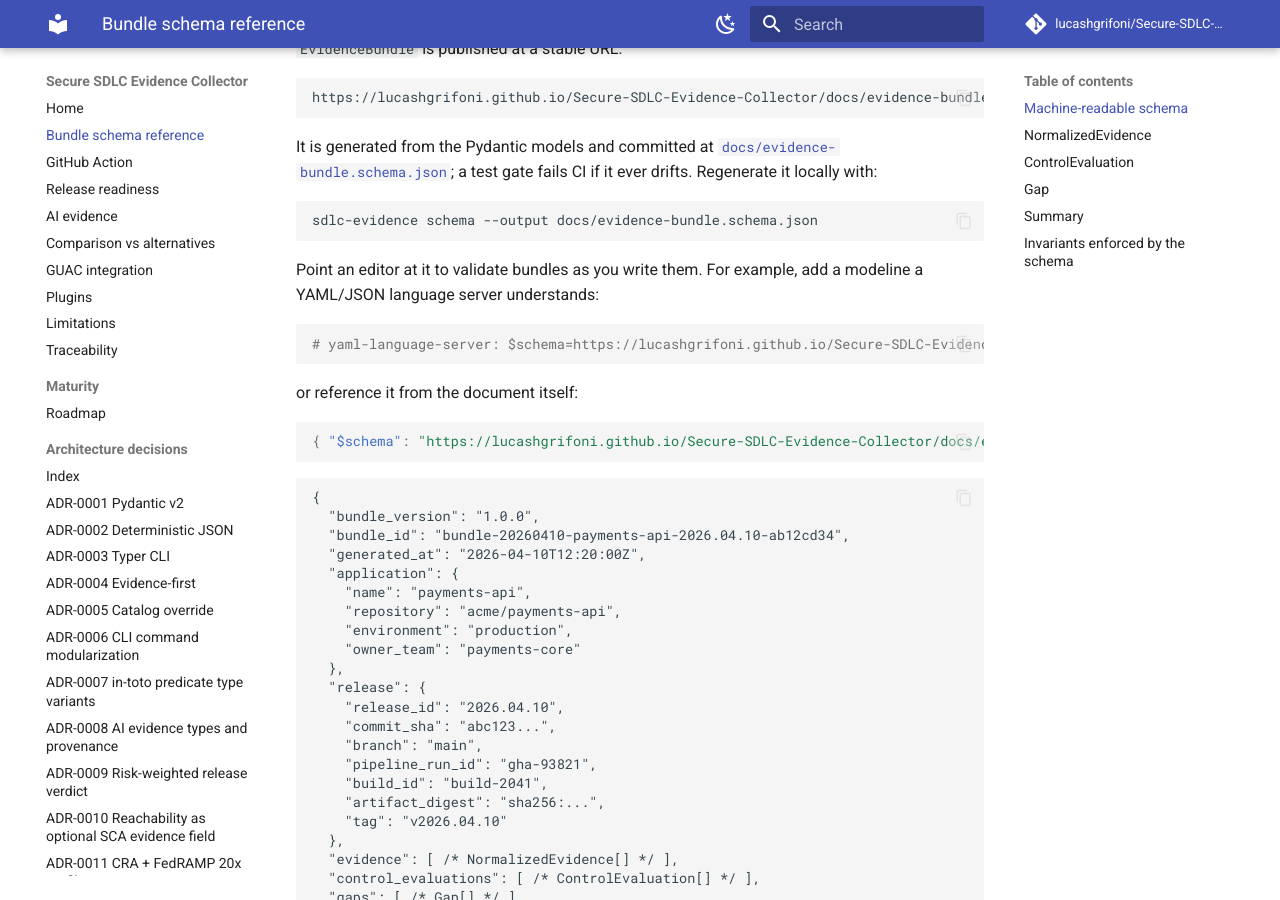
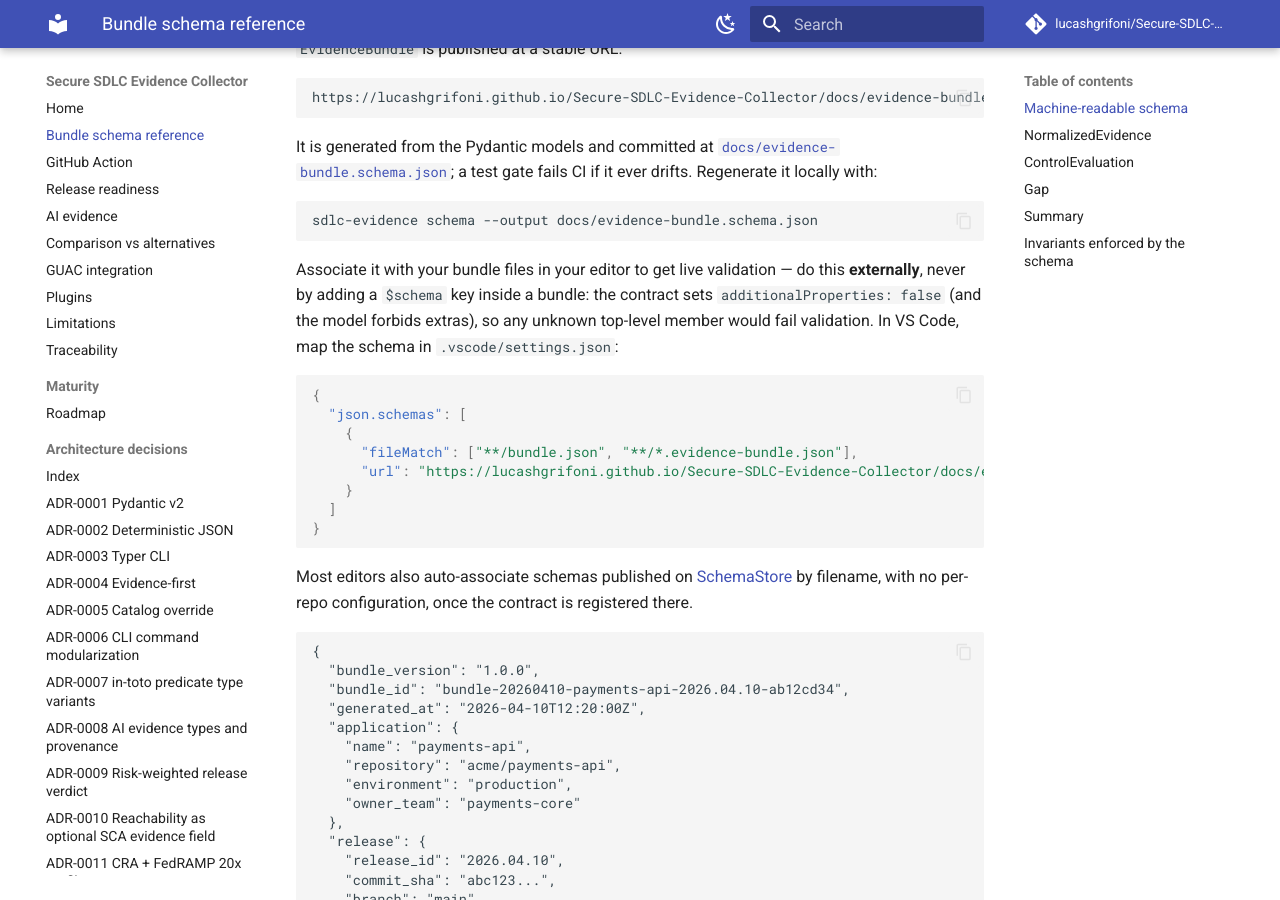
Before and after one commit to lucashgrifoni/Secure-SDLC-Evidence-Collector, an MkDocs documentation site: the page built from docs/bundle_schema.md, in a window 1280 px wide and 900 px high, scrolled down 353 px. Built offline with MkDocs 1.6.1 and Material for MkDocs 9.7.7, drawn with Linux system fonts in a browser that asks for light colours; comment, search, counter and statistics services are not loaded.

Commit message:
@ docs(schema): drop the invalid in-document $schema example
Codex P2: the bundle contract sets additionalProperties: false and the
model forbids extras, so a bundle that copies a top-level $schema member
fails jsonschema validation and model loading. Replace the in-document
$schema example with non-invasive editor association (VS Code json.schemas
+ SchemaStore by filename), which validates without mutating the bundle.
@

````diff
--- a/docs/bundle_schema.md
+++ b/docs/bundle_schema.md
@@ -22,18 +22,26 @@ fails CI if it ever drifts. Regenerate it locally with:
 sdlc-evidence schema --output docs/evidence-bundle.schema.json
 ```
 
-Point an editor at it to validate bundles as you write them. For example, add a
-modeline a YAML/JSON language server understands:
+Associate it with your bundle files in your editor to get live validation — do
+this **externally**, never by adding a `$schema` key inside a bundle: the
+contract sets `additionalProperties: false` (and the model forbids extras), so
+any unknown top-level member would fail validation. In VS Code, map the schema
+in `.vscode/settings.json`:
 
-```yaml
-# yaml-language-server: $schema=https://lucashgrifoni.github.io/Secure-SDLC-Evidence-Collector/docs/evidence-bundle.schema.json
+```json
+{
+  "json.schemas": [
+    {
+      "fileMatch": ["**/bundle.json", "**/*.evidence-bundle.json"],
+      "url": "https://lucashgrifoni.github.io/Secure-SDLC-Evidence-Collector/docs/evidence-bundle.schema.json"
+    }
+  ]
+}
 ```
 
-or reference it from the document itself:
-
-```json
-{ "$schema": "https://lucashgrifoni.github.io/Secure-SDLC-Evidence-Collector/docs/evidence-bundle.schema.json" }
-```
+Most editors also auto-associate schemas published on
+[SchemaStore](https://www.schemastore.org/) by filename, with no per-repo
+configuration, once the contract is registered there.
 
 ```jsonc
 {
````
